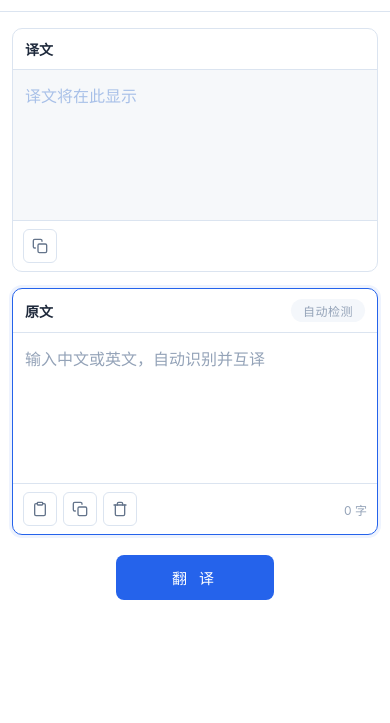
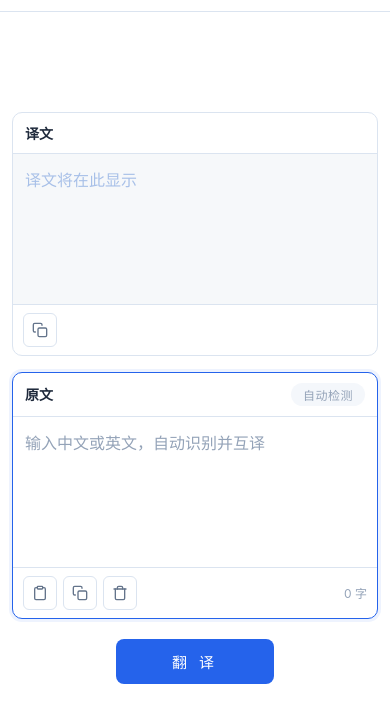
Before and after one commit to Swyu22/FlashTrans, a plain HTML site: page index.html in a window 390 px wide. Shown: the part 37-760 px from the top of the page. Drawn offline with Linux system fonts and the light colour scheme.

Commit message:
fix: PWA 图标闪电放大；移动端内容整体垂直居中

```diff
--- a/style.css
+++ b/style.css
@@ -237,8 +237,8 @@ textarea::placeholder { color: var(--ink-faint); }
   .brand-name { font-size: 16px; }
   .tagline { display: none; }
 
-  /* 移动端顶对齐，避免软键盘弹出时内容跳动 */
-  .stage { justify-content: flex-start; padding-top: 16px; }
+  /* 移动端整体垂直居中 */
+  .stage { justify-content: center; }
 
   .panels {
     gap: 16px;
```
Also changed, not shown: icons/apple-touch-icon.png, icons/icon-192.png, icons/icon-512-maskable.png, icons/icon-512.png.
